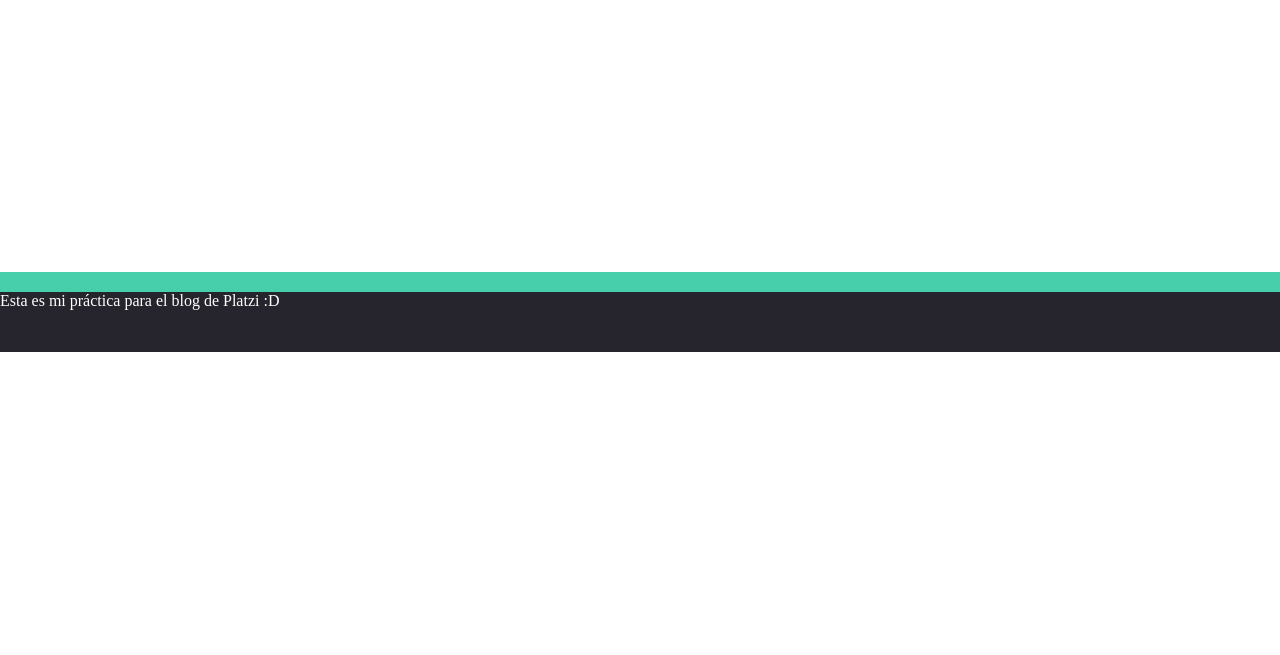
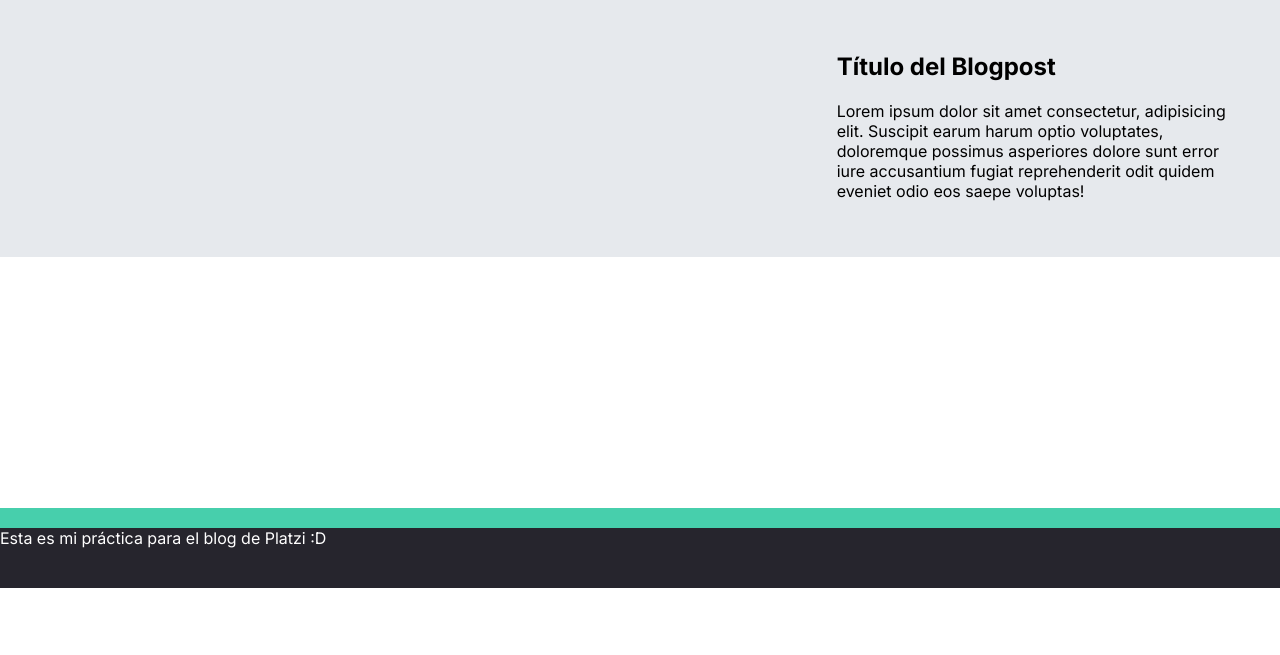
Before and after one commit to anahi88bz/blog_css_practica, a plain HTML site: page blogs.html in a window 1280 px wide. Shown: the part 145-800 px from the top of the page. Drawn offline with Linux system fonts and the light colour scheme.

Commit message:
Agregando estilos al primer section del main - blogs.html

```diff
--- a/blogs.html
+++ b/blogs.html
@@ -41,14 +41,15 @@
                 <div class="blogs-news-img-container">
                     <img src="" alt="">
                 </div>
+                <div class="blogs-news-info-container">
+                    <h2>Título del Blogpost</h2>
+                    <p>
+                        Lorem ipsum dolor sit amet consectetur, adipisicing elit. Suscipit earum harum optio voluptates, doloremque possimus asperiores dolore sunt error iure accusantium fugiat reprehenderit odit quidem eveniet odio eos saepe voluptas!
+                    </p>
+                    <a href="" class="blogs-button"></a>
+                </div>
             </div>
-            <div class="blogs-news-info-container">
-                <h2></h2>
-                <p>
 
-                </p>
-                <a href="" class="blogs-button"></a>
-            </div>
         </section>
         <section class="blogs-posts-container">
             <div>
--- a/css/main.css
+++ b/css/main.css
@@ -6,7 +6,7 @@ body {
     bottom: 0;
     left: 0;
     right: 0;
-
+    font-family: 'Inter', sans-serif;
 }
 
 a {
@@ -95,7 +95,7 @@ main .main-section__container h1 {
     text-align: center;
     color: #ffffff;
     margin: 100px 0 100px;
-    font-family: 'Inter', sans-serif;
+
     font-size: 40px;
     letter-spacing: 15px;
 }
@@ -128,3 +128,35 @@ main .main-section__container  .main-button__container  button {
     height: 60px;
 
  }
+
+ .blogs-main {
+     display: grid;
+
+ }
+
+ .blogs-news-container {
+     background-color: #e6e9ed;
+     padding: 0 50px 40px;
+ }
+
+ .blogs-main-new {
+     display: grid;
+     grid-template-columns: 2fr 1fr;
+     grid-template-rows: 2fr;
+ }
+
+ .blogs-news-img-container {
+     grid-column: 1;
+ }
+
+ .blogs-news-img-container img {
+
+ }
+
+ .blogs-news-info-container {
+    grid-column: 2;
+ }
+
+ .blog-news-info-container p {
+     margin-bottom: 35px;
+ }
```
